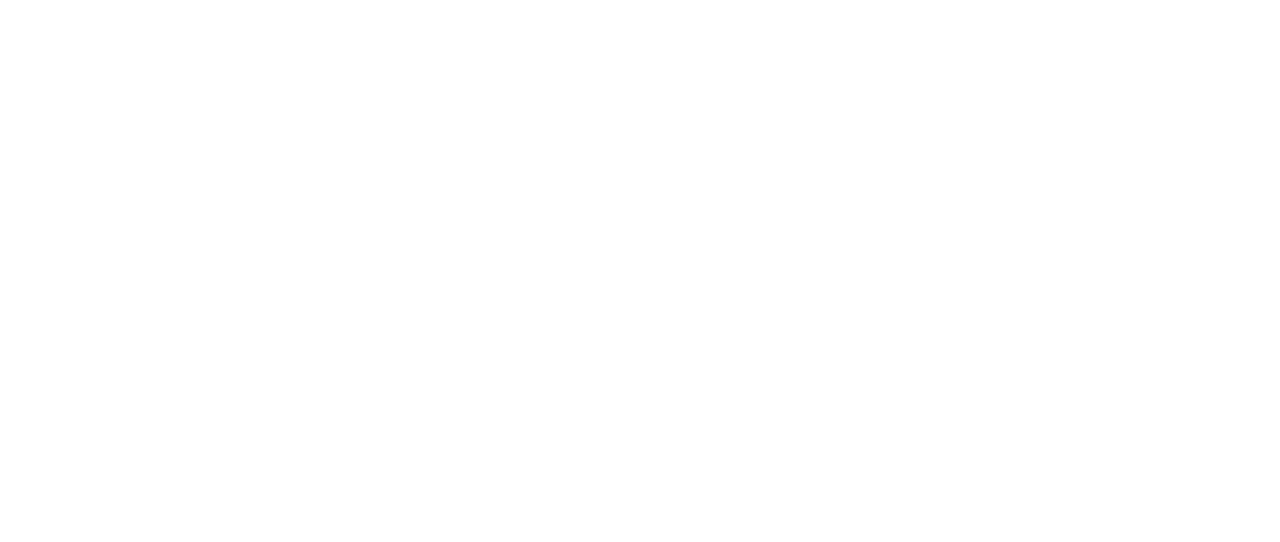
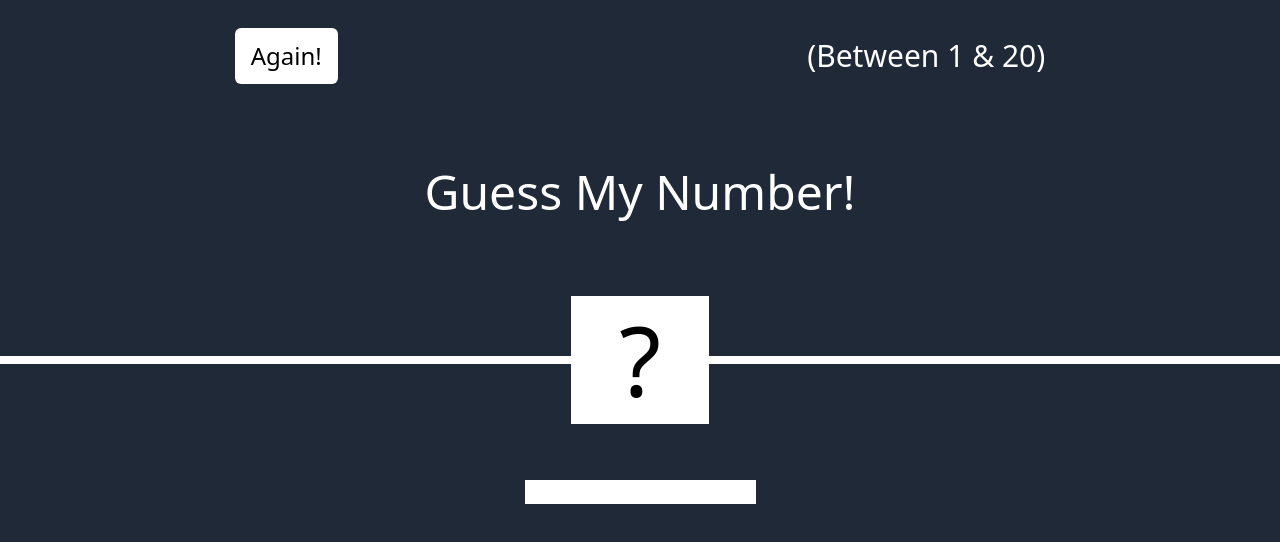
Before and after one commit to Sardar219/Guess-Number, a website: page dist/index.html in a window 1280 px wide. Drawn offline with Linux system fonts and the light colour scheme.

Commit message:
add the some thing of design

```diff
--- a/dist/index.html
+++ b/dist/index.html
@@ -11,5 +11,33 @@
     <!--  ----- JavaScript file ----- -->
     <script src="script.js" defer></script>
   </head>
-  <body></body>
+  <body>
+    <!--  ----- body of our site ----- -->
+    <div class="w-screen h-screen bg-gray-800" id="body">
+      <!--  ----- The First Part ----- -->
+      <div class="w-screen h-24 flex justify-around items-center pt-4">
+        <button class="bg-white px-4 py-3 rounded-md text-2xl" id="againbtb">
+          Again!
+        </button>
+        <h1 class="text-white text-3xl">(Between 1 & 20)</h1>
+      </div>
+      <!--  ----- The Second Part ----- -->
+      <div class="w-screen h-32 flex justify-around items-center my-8">
+        <h1 class="text-white text-5xl">Guess My Number!</h1>
+      </div>
+      <!--  ----- The Third Part ----- -->
+      <div class="w-screen h-36 flex justify-center items-center">
+        <div class="w-screen h-2 bg-white absolute"></div>
+        <h1 class="bg-white inline z-10 p-4 px-12 text-8xl" id="shownumber">
+          ?
+        </h1>
+      </div>
+      <!--  ----- The Fourth Part ----- -->
+      <div class="flex justify-evenly mt-12">
+        <div class="w-2/5 flex flex-col justify-center items-center">
+          <input type="number" />
+        </div>
+      </div>
+    </div>
+  </body>
 </html>
```
